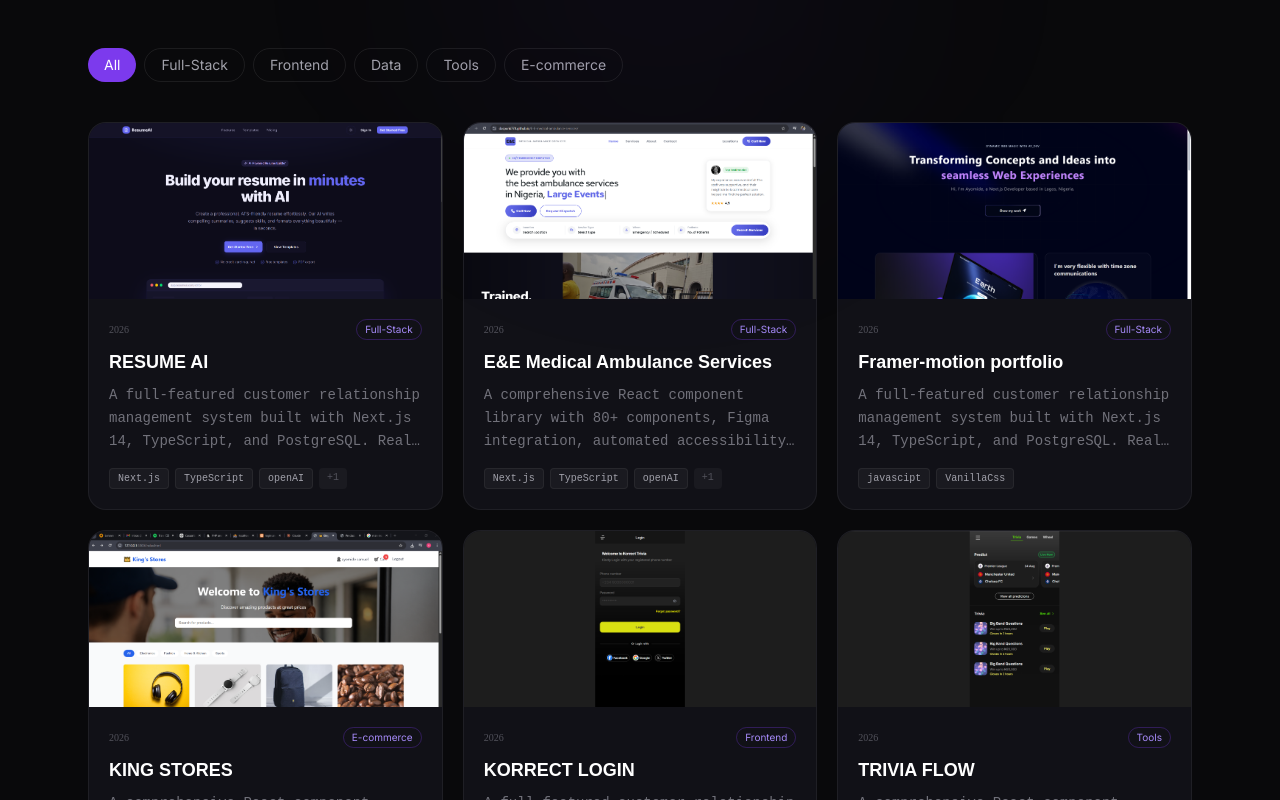
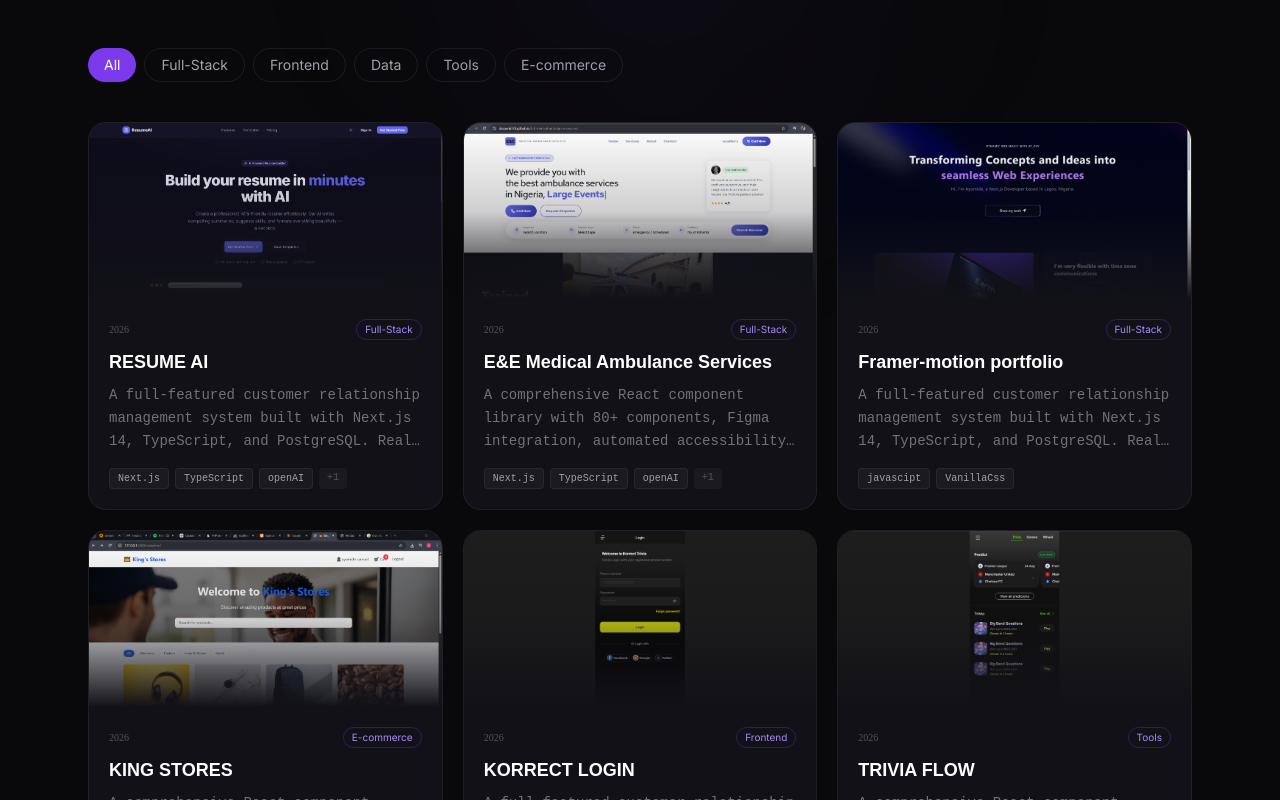
Before and after one commit to DaSpunk778/ayomideportfolio, a Next.js app: page / in a window 1280 px wide. Shown: the part 3240-4040 px from the top of the page. Built offline with nearby package versions, Linux system fonts and the light colour scheme; a web font is replaced by a local one.

Commit message:
updated projects

```diff
--- a/components/Projects.tsx
+++ b/components/Projects.tsx
@@ -176,7 +176,7 @@ export default function Projects() {
                       transition={{ delay: i * 0.07, duration: 0.4 }}
                       onMouseEnter={() => setHoveredId(project.id)}
                       onMouseLeave={() => setHoveredId(null)}
-                      className="group elative rounded-2xl overflow-hidden border border-white/6 bg-[#111117] hover:border-[#7c3aed]/30 transition-all duration-300"
+                      className="group relative rounded-2xl overflow-hidden border border-white/6 bg-[#111117] hover:border-[#7c3aed]/30 transition-all duration-300"
                     >
                       <div className="relative h-44 overflow-hidden">
                         <img
@@ -184,8 +184,8 @@ export default function Projects() {
                            alt={project.title}
                            className="w-full object-cover transition-transform duration-500 group-hover:scale-105"
                         />
-                        <div className="absolute inset-0 bg-linear-to-tfrom-[#111117] via-[#111117]/20 to-transparent"/>
-                        <div className="absolute top-3 rigtht-3 flex gap-2">
+                        <div className="absolute inset-0 bg-linear-to-t from-[#111117] via-[#111117]/20 to-transparent"/>
+                        <div className="absolute top-3 right-3 flex gap-2">
                             <a
                              href={project.liveUrl}
                              className="p-2 rounded-lg bg-[#09090b]/80 backdrop-blur-sm text-white/60 hover:text-white transition-colors opacity-0 group-hover:opacity-100 translate-y-1 group-hover:translate-y-0 duration-300 "
```
